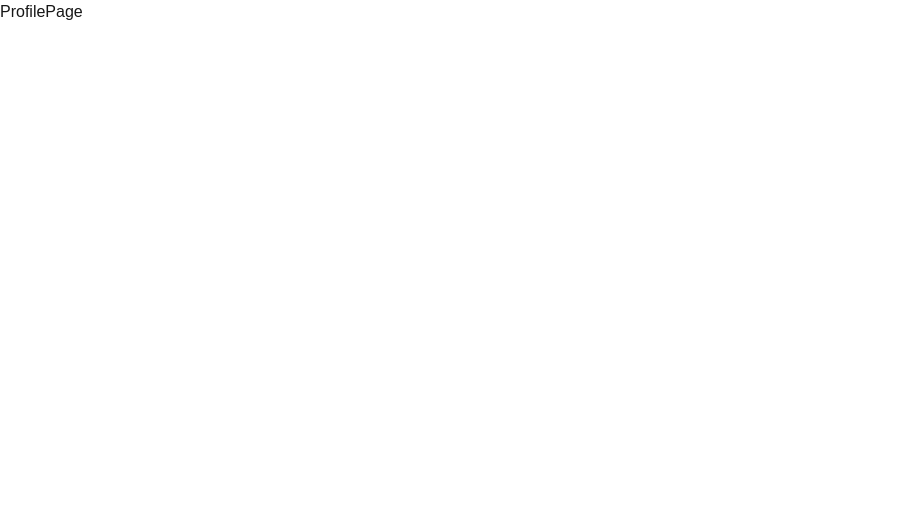
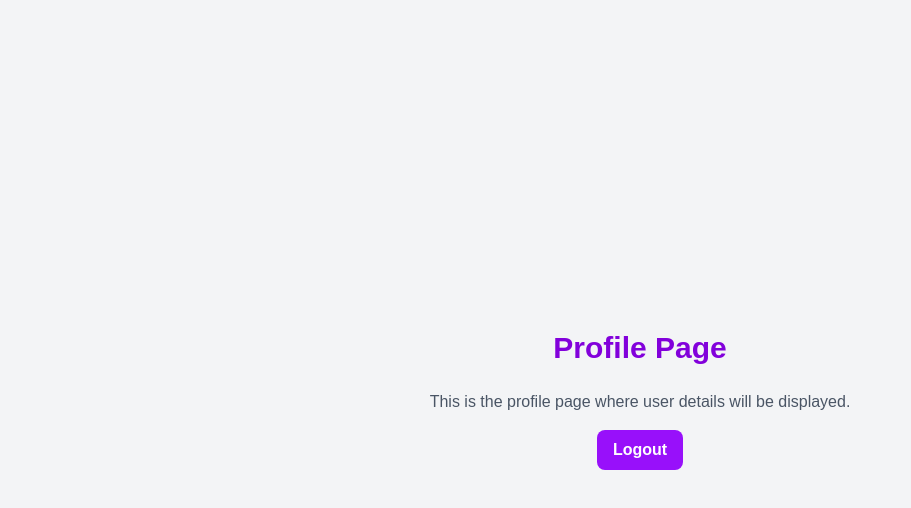
Before and after one commit to gaurav0973/nextAuth, a Next.js app: page /profile in a window 1280 px wide. Shown: the top 508 px of the page, without its empty margins (0-911 px from the left). Built offline with nearby package versions, Linux system fonts and the light colour scheme.

Commit message:
logout is being implimened

```diff
--- /dev/null
+++ b/src/app/api/users/logout/route.ts
@@ -0,0 +1,17 @@
+import { NextResponse } from "next/server";
+export async function GET() {
+  try {
+    // Clear the session cookie
+    const response = NextResponse.json({ message: "Logged out successfully" });
+    response.cookies.set("token", "", {
+      httpOnly: true,
+        expires: new Date(0), // Set the cookie to expire immediately
+    });
+    return response;
+  } catch (error: any) {
+    return NextResponse.json(
+      { error: error.message || "Error in logging out the user" },
+      { status: 500 }
+    );
+  }
+}
--- a/src/app/profile/page.tsx
+++ b/src/app/profile/page.tsx
@@ -1,6 +1,32 @@
+"use client";
+import React from "react";
+import axios from "axios";
+import Link from "next/link";
+import { useRouter } from "next/navigation";
 function ProfilePage() {
+
+    const router = useRouter();
+
+    const handleLogout = async () => {
+        try {
+            const response = await axios.get("/api/users/logout");
+            console.log("Logout response:", response.data);
+            router.push("/login");
+
+        } catch (error: any) {
+            console.error("Error during logout:", error.message);
+        }
+    };
+
+
   return (
-    <div>ProfilePage</div>
+    <div className="flex flex-col items-center justify-center min-h-screen bg-gray-100">
+        <h1 className="text-3xl font-bold text-center text-purple-700 mb-6">Profile Page</h1>
+        <p className="text-center text-gray-600">This is the profile page where user details will be displayed.</p>
+        <button onClick={handleLogout} className="mt-4 bg-purple-600 hover:bg-purple-700 text-white font-semibold py-2 px-4 rounded-lg transition duration-300">
+            Logout
+        </button>
+    </div>
   )
 }
 export default ProfilePage
```
Also changed, not shown: 1 other file (tests, documents, lock files or other folders).
